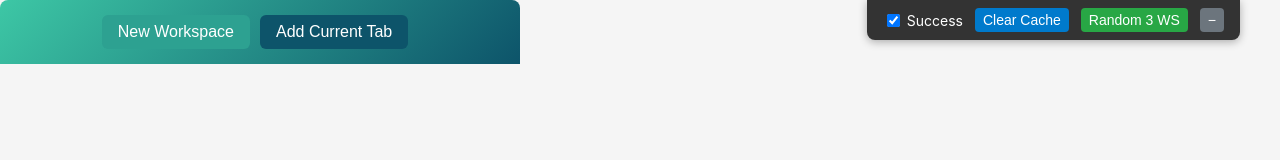
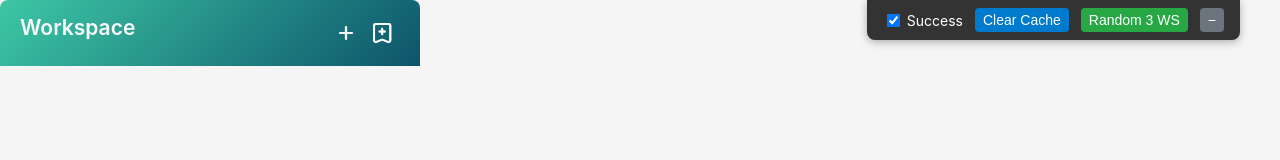
Before and after one commit to baendlorel/firefox-workspaces, a website with bundled scripts: page public/popup.html in a window 1280 px wide. Built offline with nearby package versions, Linux system fonts and the light colour scheme; what minimal-event-bus would draw is missing.

Commit message:
feat: 尝试若干新图标，但没有合适的； 大量样式调整； dialog对外开放settitle方法； showAddTabMenu更详细； 选择dialog优化

```diff
--- a/src/types/components.d.ts
+++ b/src/types/components.d.ts
@@ -1,4 +1,5 @@
-import { EventBus } from '../web/event-bus.ts';
+import { EventBus } from 'minimal-event-bus';
+
 declare global {
   type HTMLPart = HTMLElement[] | string;
 
@@ -6,6 +7,7 @@ declare global {
     dialog: HTMLDialogElement;
     closeBtn: HTMLButtonElement;
     yesBtn: HTMLButtonElement;
+    setTitle: (text: string) => void;
   }
 
   type DialogEventMap = {
--- a/src/web/components/dialog/index.ts
+++ b/src/web/components/dialog/index.ts
@@ -40,11 +40,15 @@ export function createDialog(
     (e) => e.target === dialog && dialog.backdropClosable && bus.emit('close')
   );
 
+  // # public methods
+  const setTitle = (text: string) => (title.textContent = text);
+
   // # header
   const closeBtn = btn({ class: 'dialog-close-btn', type: 'button' });
   closeBtn.innerHTML = closeSvg;
 
-  const headerInner = typeof header === 'string' ? [div('title', header), closeBtn] : header;
+  const title = div('title', header);
+  const headerInner = typeof header === 'string' ? [title, closeBtn] : header;
   const headerDiv = div('dialog-header', headerInner);
 
   // # body
@@ -95,6 +99,7 @@ export function createDialog(
       dialog,
       closeBtn,
       yesBtn,
+      setTitle,
     };
   }
 
@@ -106,5 +111,6 @@ export function createDialog(
   return {
     dialog,
     closeBtn,
+    setTitle,
   };
 }
--- a/src/web/components/workspace/controls.ts
+++ /dev/null
@@ -1,10 +0,0 @@
-import { EventBus } from 'minimal-event-bus';
-import { btn } from '@/lib/dom.js';
-
-export default (bus: EventBus<WorkspaceEditorEventMap>) => {
-  const newWorkspace = btn('btn', 'New Workspace');
-  const addCurrentTab = btn('btn btn-secondary', 'Add Current Tab');
-  newWorkspace.addEventListener('click', () => bus.emit('edit', null));
-  addCurrentTab.addEventListener('click', () => bus.emit('add-current-tab'));
-  return [newWorkspace, addCurrentTab];
-};
--- a/src/web/components/workspace/editor.ts
+++ b/src/web/components/workspace/editor.ts
@@ -30,7 +30,7 @@
   const saveBtn = btn({ class: 'btn btn-primary', type: 'button' }, 'Save');
   const footer = [cancelBtn, saveBtn];
 
-  const { dialog, closeBtn } = createDialog('Workspace', body, footer);
+  const { dialog, closeBtn, setTitle } = createDialog('Workspace', body, footer);
   dialog.backdropClosable = true;
   dialog.escClosable = true;
 
@@ -63,9 +63,11 @@
     if (workspace) {
       inputName.value = workspace.name;
       selectColor(workspace.color);
+      setTitle('Edit Workspace');
     } else {
       inputName.value = '';
       selectColor(Consts.DefaultColor);
+      setTitle('New Workspace');
     }
 
     dialog.bus.emit('show');
--- a/src/web/components/workspace/header.ts
+++ b/src/web/components/workspace/header.ts
@@ -1,7 +1,23 @@
-import { div } from '@/lib/dom.js';
+import { EventBus } from 'minimal-event-bus';
+import { btn, div, h } from '@/lib/dom.js';
 
-export default (children: HTMLElement[]) =>
-  div('header', [
-    /// h('h1', 'title', 'Workspaces Manager'),
-    ...children,
-  ]);
+import createNewWorkspaceSvg from '@web/assets/plus.svg?raw';
+import addTabSvg from '@web/assets/add-tab.svg?raw';
+
+export default (bus: EventBus<WorkspaceEditorEventMap>) => {
+  const newWorkspace = btn('btn btn-text');
+  newWorkspace.style.width = '36px';
+  newWorkspace.style.height = '36px';
+  newWorkspace.innerHTML = createNewWorkspaceSvg;
+
+  // todo 或者做成一个红色书签挂在header上？
+  const addCurrentTab = btn('btn btn-text', 'Add Current');
+  addCurrentTab.style.width = '36px';
+  addCurrentTab.style.height = '36px';
+  addCurrentTab.innerHTML = addTabSvg;
+
+  newWorkspace.addEventListener('click', () => bus.emit('edit', null));
+  addCurrentTab.addEventListener('click', () => bus.emit('add-current-tab'));
+
+  return div('header', [h('h2', 'title', 'Workspace'), newWorkspace, addCurrentTab]);
+};
--- a/src/web/css/dialog.css
+++ b/src/web/css/dialog.css
@@ -182,28 +182,30 @@
 }
 
 .dialog-ul-options {
-  padding: 0px;
   margin: 0;
-  border-radius: 6px;
   overflow: hidden;
 }
 
 .dialog-li-option {
-  list-style: none;
+  list-style: disc;
+
   padding: 10px 16px;
   border-bottom: 1px solid #f1f5f9;
+  color: var(--dark);
+  transition: color 0.3s ease;
+  /* background-color: var(--light); */
   cursor: pointer;
-  transition: background 0.2s ease;
-  color: var(--dark);
-  background-color: var(--light);
 }
 
 .dialog-li-option:hover {
-  color: var(--light);
-  background-color: var(--primary);
+  color: var(--primary);
 }
 
 .dialog-li-option.selected {
-  color: var(--light);
-  background-color: var(--primary-highlight);
+  color: var(--primary-highlight);
 }
+
+.dialog-message {
+  margin-top: 0;
+  margin-bottom: 22px;
+}
--- a/src/web/css/form.css
+++ b/src/web/css/form.css
@@ -86,41 +86,3 @@
   background: white;
   border-bottom: 1px solid #e0e0e0;
 }
-
-.btn {
-  background: var(--primary);
-  color: white;
-  border: none;
-  padding: 8px 16px;
-  border-radius: 6px;
-  cursor: pointer;
-  font-size: 16px;
-  margin-right: 10px;
-  transition: background-color 0.3s;
-}
-
-.btn:hover {
-  background: var(--primary-highlight);
-}
-
-.btn-secondary {
-  background: var(--secondary);
-}
-
-.btn-secondary:hover {
-  background: var(--secondary-highlight);
-}
-
-.btn-small {
-  background: none;
-  border: none;
-  color: #666;
-  cursor: pointer;
-  padding: 4px 8px;
-  border-radius: 4px;
-  font-size: 14px;
-}
-
-.btn-small:hover {
-  background: #e9ecef;
-}
--- a/src/web/css/main.css
+++ b/src/web/css/main.css
@@ -22,22 +22,75 @@ body {
 }
 
 #app {
-  width: 520px;
-  min-height: 560px;
+  width: 420px;
+  min-height: 480px;
   border-radius: 8px;
   overflow: hidden;
 }
 
-/* same as .dialog-header */
 .header {
+  display: grid;
+  grid-template-columns: 1fr auto auto;
+
   background: var(--primary-gradient);
   color: var(--light);
   padding: var(--header-padding);
-  text-align: center;
 }
 
-.header h1 {
+.header h2 {
   margin: 0;
   font-size: 21px;
   font-weight: 600;
 }
+
+.btn {
+  font-size: 16px;
+  padding: 8px 16px;
+  border-radius: 6px;
+  border: none;
+  cursor: pointer;
+  background: var(--primary);
+  color: var(--light);
+  transition: background-color 0.3s;
+}
+
+.btn:hover {
+  background: var(--primary-highlight);
+}
+
+.btn-secondary {
+  background: var(--secondary);
+}
+
+.btn-secondary:hover {
+  background: var(--secondary-highlight);
+}
+
+.btn-small {
+  background: none;
+  border: none;
+  color: #666;
+  cursor: pointer;
+  padding: 4px 8px;
+  border-radius: 4px;
+  font-size: 14px;
+}
+
+.btn-small:hover {
+  background: #e9ecef;
+}
+
+.btn-text {
+  font-size: 16px;
+  padding: 8px 8px;
+  border: none;
+  cursor: pointer;
+  background-color: transparent;
+  transition: all 0.3s;
+  filter: drop-shadow(0 0 0px rgba(255, 255, 255, 0.8));
+}
+
+.btn-text:hover {
+  background-color: transparent;
+  filter: drop-shadow(0 0 3px rgba(255, 255, 255, 0.8));
+}
--- a/src/web/main.ts
+++ b/src/web/main.ts
@@ -1,8 +1,8 @@
-import { $id } from '@/lib/dom.js';
+import { $id, h } from '@/lib/dom.js';
+import icon from '@web/assets/workspace.svg';
 
 // components
 import header from './components/workspace/header.js';
-import controls from './components/workspace/controls.js';
 import list from './components/workspace/list.js';
 import emptyState from './components/workspace/empty-state.js';
 import editor from './components/workspace/editor.js';
@@ -10,10 +10,12 @@ import tabs from './components/workspace/tabs.js';
 import { EventBus } from 'minimal-event-bus';
 
 export function createMainPage() {
+  document.head.appendChild(h('link', { rel: 'icon', href: icon }));
+
   const { bus, emit, on } = EventBus.create<WorkspaceEditorEventMap>();
   const children = [
     // header
-    header(controls(bus)),
+    header(bus),
     // body
     list(bus),
     emptyState(bus),
--- a/src/web/popup.ts
+++ b/src/web/popup.ts
@@ -212,7 +212,11 @@ class PopupPage {
       value: w.id,
     }));
 
-    const selectedId = await selectDialog({ title: 'Select a workspace:', options });
+    const selectedId = await selectDialog({
+      title: 'Select A Workspace',
+      message: 'Add current tab to which workspace?',
+      options,
+    });
     console.log('Selected workspace index:', selectedId);
 
     if (selectedId !== null) {
```
Also changed, not shown: public/popup.html (+1 -0 lines), src/web/assets/add-tab.svg (added), src/web/assets/folder-ex.svg (deleted), src/web/assets/new.svg (added), src/web/assets/plus.svg (added), src/web/assets/tab.svg (added).
